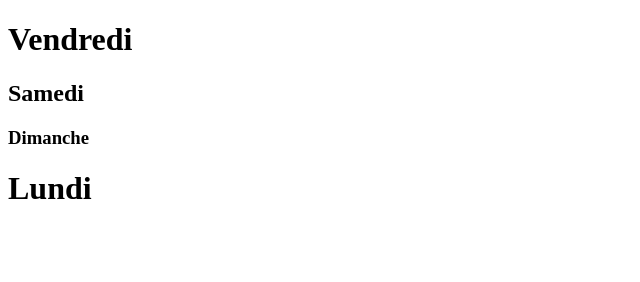
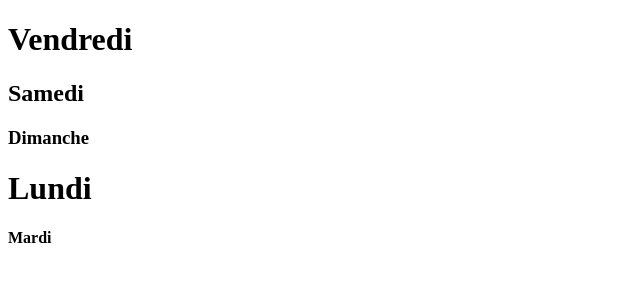
Before and after one commit to Emeraudi/vendredi, a plain HTML site: page index.html in a window 1280 px wide. Shown: the full height of the page, 0-640 px from the left. Drawn offline with Linux system fonts and the light colour scheme.

Commit message:
quatrieme modification

```diff
--- a/index.html
+++ b/index.html
@@ -10,5 +10,6 @@
     <h2>Samedi</h2>
     <h3>Dimanche</h3>
     <h1>Lundi</h1>
+    <h4>Mardi</h4>
 </body>
 </html>
```
